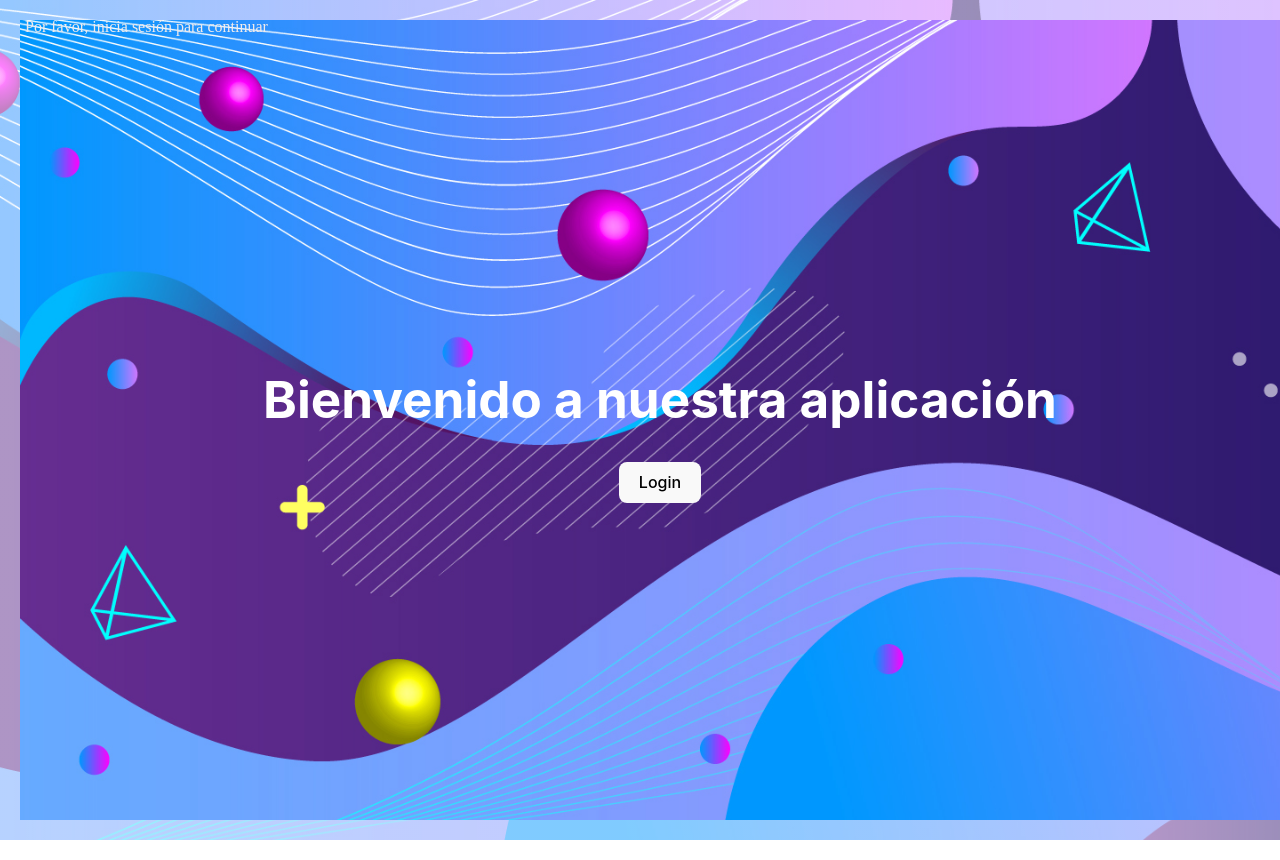
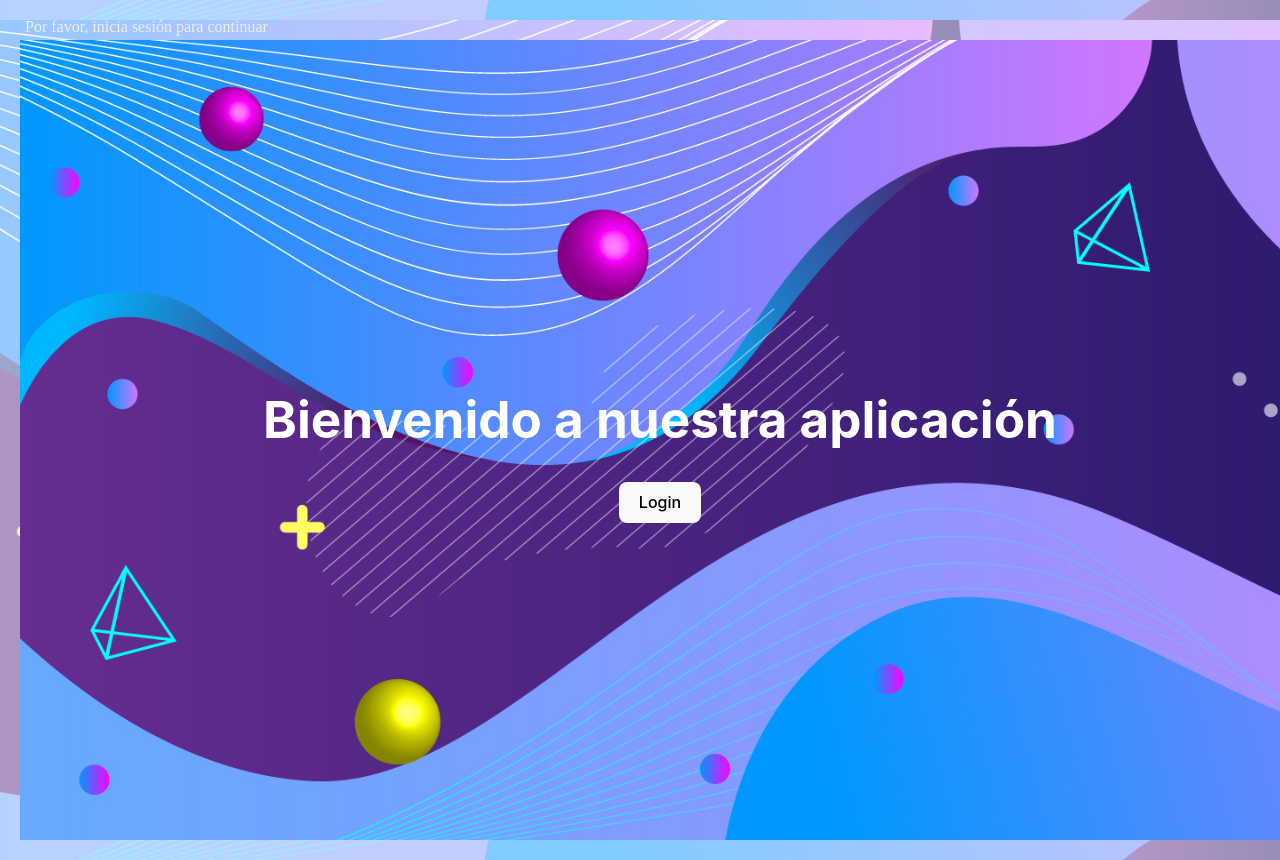
Before and after one commit to ElvisAlas/MusicHome, a React (Vite) app in the folder MusicHome/: page / in a window 1280 px wide. Shown: the top 860 px of the page. Built offline with nearby package versions, Linux system fonts and the light colour scheme; a web font is replaced by a local one.

Commit message:
cambiando el fondo para que sea en el html no en el body

```diff
--- a/MusicHome/src/Componentes/Menu.jsx
+++ b/MusicHome/src/Componentes/Menu.jsx
@@ -37,7 +37,7 @@ function Menu() {
         q: cancion,
         type: 'multi',
         offset: '0',
-        limit: '10',
+        limit: '5',
         numberOfTopResults: '5'
       },
       headers: {
--- a/MusicHome/src/Style/Menu.css
+++ b/MusicHome/src/Style/Menu.css
@@ -1,6 +1,6 @@
 @import url("https://fonts.googleapis.com/css2?family=Edu+TAS+Beginner&family=Nunito+Sans:opsz,wght@6..12,200&display=swap");
 
-body {
+ html {
   margin-top: 20px;
   background-image: linear-gradient(rgba(255, 255, 255, 0.5), rgba(255, 255, 255, 0.5)), url("../assets/fondo.jpg");
   background-size: cover;
```
